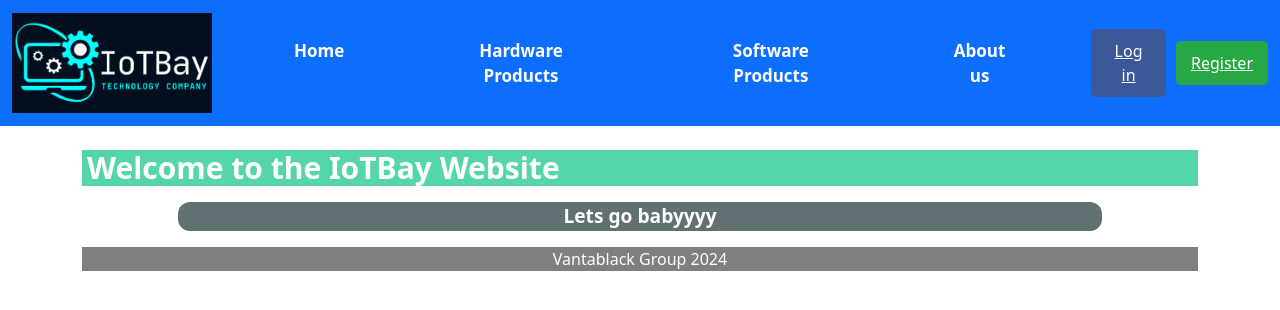
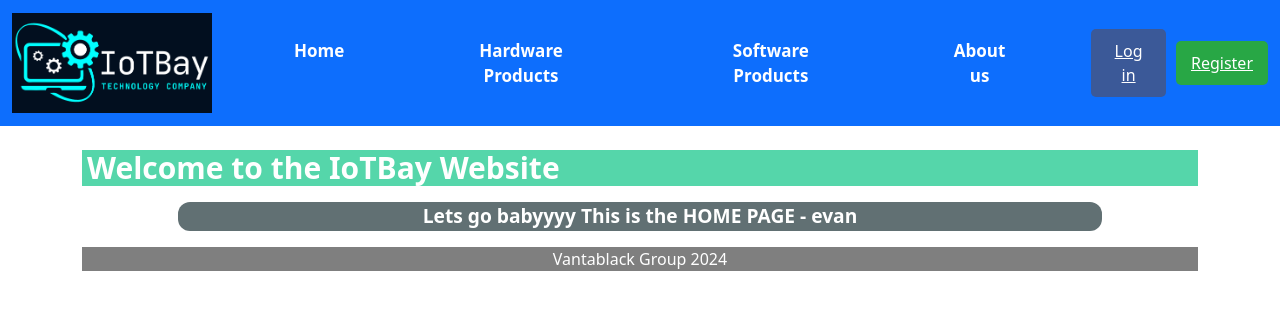
Before and after one commit to Taehexnlee/iotbay_demo, a React (Create React App) app: page / in a window 1280 px wide. Shown: the top 310 px of the page. Built offline with nearby package versions, Linux system fonts and the light colour scheme; no server answers.

Commit message:
Test Push - evan

```diff
--- a/src/pages/Home.js
+++ b/src/pages/Home.js
@@ -27,7 +27,7 @@ export default function Home() {
     </header>
 
     <main>
-      <p class="hometext">Lets go babyyyy</p>
+      <p class="hometext">Lets go babyyyy This is the HOME PAGE - evan</p>
     </main>
 
     <footer>
```
